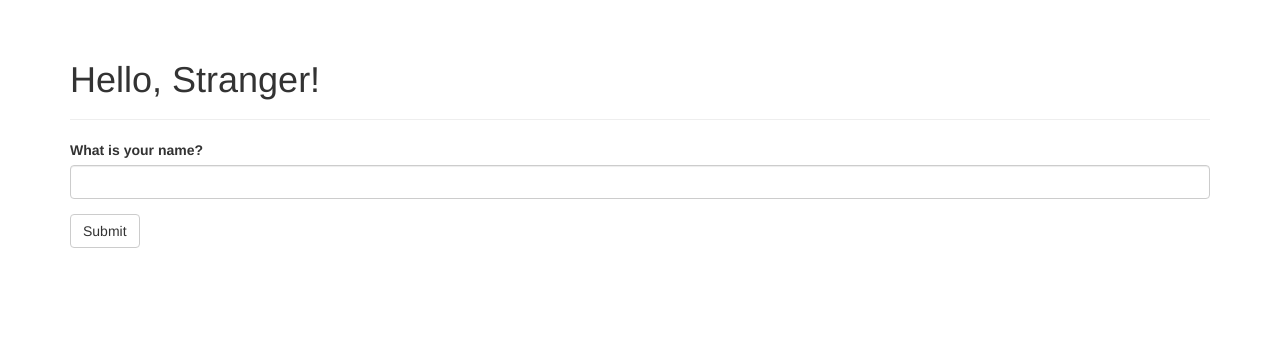
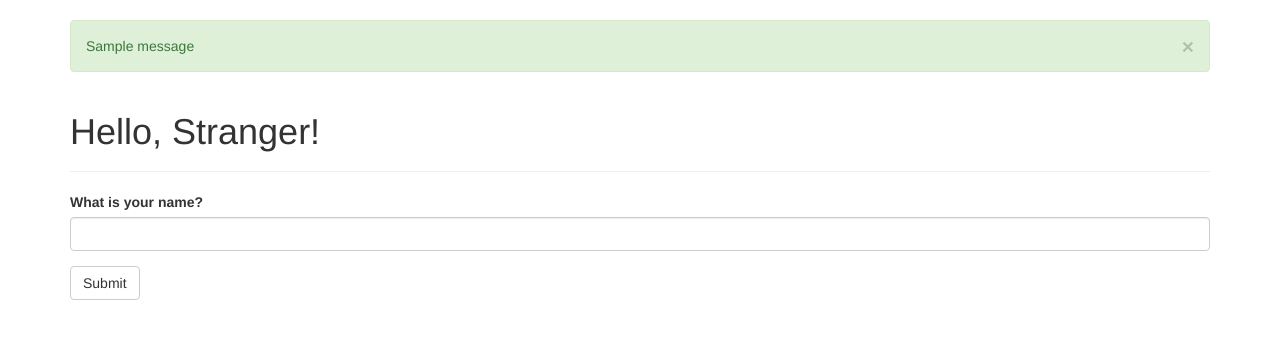
Before and after one commit to Fors3cDream/my_flasky, a Flask app: page / in a window 1280 px wide. Shown: the part 52-391 px from the top of the page. Run offline with Flask 2, Linux system fonts and the light colour scheme; one stand-in notice (Sample message) is shown; some libraries are stand-ins or nearby versions.

Commit message:
Add flash message with category

```diff
--- a/my_app/app.py
+++ b/my_app/app.py
@@ -1,4 +1,4 @@
-from flask import Flask, render_template
+from flask import Flask, render_template, flash
 from flask import session, redirect, url_for
 from flask_bootstrap import Bootstrap
 from flask_moment import Moment
@@ -40,6 +40,9 @@ def index():
     # name = None
     form = NameForm()
     if form.validate_on_submit():
+        old_name = session.get('name')
+        if old_name is not None and old_name != form.name.data:
+            flash('Looks loke you have changed your name!', 'warning') # flash消息 with category
         session['name'] = form.name.data
         # form.name.data = ''
         return redirect(url_for('index'))
--- a/my_app/templates/base.html
+++ b/my_app/templates/base.html
@@ -31,6 +31,13 @@
 
 {% block content %}
 <div class="container">
+    {% for type, message in get_flashed_messages(with_categories=true) %}
+    <div class="alert alert-{{ type }}">
+        <button type="button" class="close" data-dismiss="alert">&times;</button>
+        {{ message }}
+    </div>
+    {% endfor %}
+
     {% block page_content %}{% endblock %}
 </div>
 {% endblock %}
```
